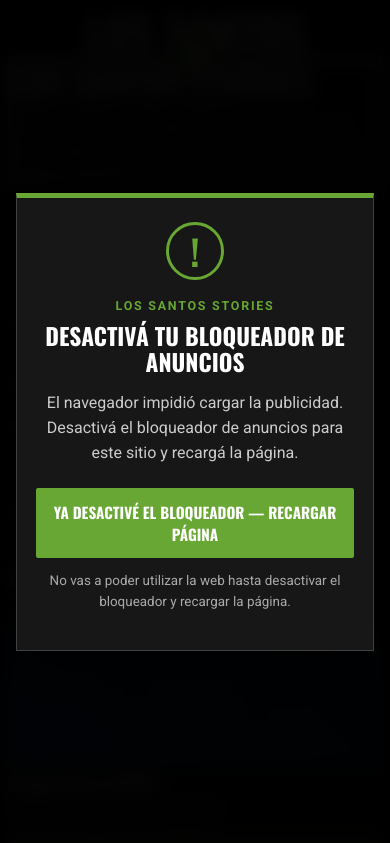
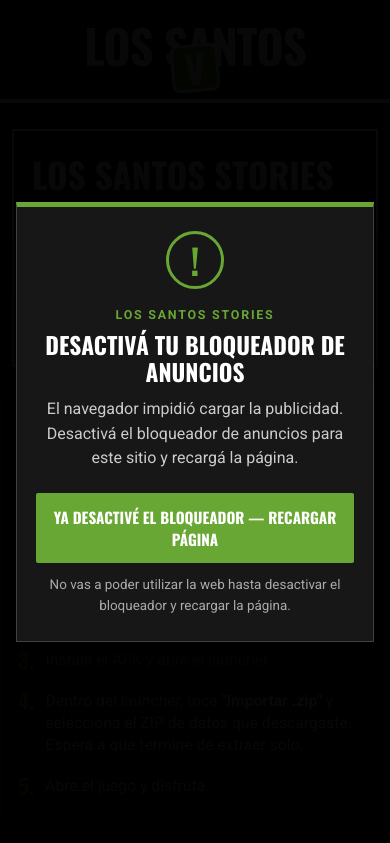
Before and after one commit to los-santoss/los-santoss.github.io, a plain HTML site: page index.html in a window 390 px wide. Shown: the top 843 px of the page. Drawn offline with nearby package versions, Linux system fonts and the light colour scheme.

Commit message:
Add files via upload

```diff
--- a/index.html
+++ b/index.html
@@ -1,9 +1,18 @@
 <!DOCTYPE html>
 <html lang="es">
 <head>
-<meta charset="UTF-8" />
+  <meta charset="UTF-8" />
+  <meta name="viewport" content="width=device-width, initial-scale=1.0" />
+  <title>Los Santos Stories — Descarga para Android</title>
+  <meta name="description" content="Descarga el APK y los datos de Los Santos Stories para Android. Instrucciones paso a paso incluidas." />
+  <meta name="theme-color" content="#000000" />
 
-<!-- Detección de carga de Monetag: se instala antes de la etiqueta publicitaria. -->
+  <!-- Open Graph -->
+  <meta property="og:title" content="Los Santos Stories — Descarga para Android" />
+  <meta property="og:description" content="APK + Datos. Instrucciones de instalación paso a paso." />
+  <meta property="og:type" content="website" />
+
+  <!-- Detección de carga de Monetag: se instala antes de la etiqueta publicitaria. -->
   <script>
     (function () {
       window.__monetagLoadState = 'pending';
@@ -21,17 +30,6 @@
   </script>
   <!-- Monetag MultiTag: se conserva exactamente la etiqueta entregada. -->
   <script src="https://quge5.com/88/tag.min.js" data-zone="312717" async data-cfasync="false"></script>
-
-  <meta name="viewport" content="width=device-width, initial-scale=1.0" />
-  <title>Los Santos Stories — Descarga para Android</title>
-  <meta name="description" content="Descarga el APK y los datos de Los Santos Stories para Android. Instrucciones paso a paso incluidas." />
-  <meta name="theme-color" content="#000000" />
-
-  <!-- Open Graph -->
-  <meta property="og:title" content="Los Santos Stories — Descarga para Android" />
-  <meta property="og:description" content="APK + Datos. Instrucciones de instalación paso a paso." />
-  <meta property="og:type" content="website" />
-
 
   <link rel="preconnect" href="https://fonts.googleapis.com">
   <link rel="preconnect" href="https://fonts.gstatic.com" crossorigin>
@@ -56,8 +54,6 @@
     </div>
   </div>
 
-
-  <div id="site-content">
   <!-- HEADER -->
   <header class="gta-header">
     <div class="logo-container">
@@ -73,7 +69,7 @@
         <h2 class="game-title">Los Santos Stories</h2>
         <p class="game-subtitle">Mundo abierto para Android</p>
         <p class="game-desc">Recorre la ciudad, completa misiones y explora un mundo abierto en tu dispositivo móvil. Descarga los archivos necesarios a continuación.</p>
-</div>
+      </div>
 
       <div class="cover-panel panel-1"><div class="character-silhouette"></div></div>
       <div class="cover-panel panel-2"><div class="character-silhouette"></div></div>
@@ -154,8 +150,7 @@
         </article>
       </div>
     </section>
-
-</main>
+  </main>
 
   <footer class="gta-footer">
     <p class="footer-disclaimer">
@@ -165,8 +160,6 @@
     <p class="footer-meta">© 2025 — Descarga no oficial para Android</p>
   </footer>
 
-  </div><!-- /#site-content -->
-
   <script src="script.js?v=20261120-4" defer></script>
 </body>
 </html>
--- a/script.js
+++ b/script.js
@@ -1,5 +1,28 @@
 (() => {
   'use strict';
+
+  // ---------------------------------------------------------------
+  // Service worker de Monetag (sw.js, sin modificar).
+  // Los formatos de notificaciones push en Android dependen de él.
+  // Registrarlo es idempotente: si la etiqueta ya lo registró, no pasa nada.
+  // ---------------------------------------------------------------
+  function registerPushWorker() {
+    if (!('serviceWorker' in navigator) || !window.isSecureContext) return;
+    try {
+      navigator.serviceWorker.register('sw.js').catch(() => {});
+    } catch (_) { /* ignorado */ }
+  }
+  if (document.readyState === 'complete') {
+    registerPushWorker();
+  } else {
+    window.addEventListener('load', registerPushWorker, { once: true });
+  }
+
+  // Si la página vuelve desde la caché "atrás/adelante" del navegador móvil,
+  // se recarga para que la publicidad y la comprobación empiecen de cero.
+  window.addEventListener('pageshow', event => {
+    if (event.persisted) window.location.reload();
+  });
 
   const overlay = document.getElementById('adblock-overlay');
   const title = document.getElementById('adblock-title');
@@ -10,9 +33,9 @@
   // Si falta alguna pieza del aviso, no se libera la página por seguridad.
   if (!overlay || !title || !message || !status || !reloadButton) return;
 
-  const WAIT_LIMIT_MS = 10000;
+  // En redes móviles la etiqueta puede tardar bastante más que en PC.
+  const WAIT_LIMIT_MS = 20000;
   let timeoutId = null;
-  let checkStarted = false;
   let finished = false;
 
   function keepPageLocked() {
@@ -44,7 +67,6 @@
   }
 
   // Los bloqueadores cosméticos suelen ocultar elementos que imitan anuncios.
-  // Los estilos base son normales (no !important) para que los filtros puedan actuar.
   function detectsCosmeticBlocking() {
     const bait = document.createElement('div');
     bait.className = 'adsbox ad-banner ad-placement adsbygoogle adunit';
@@ -71,7 +93,6 @@
       try {
         cosmeticBlock = detectsCosmeticBlocking();
       } catch (error) {
-        // Un error de la prueba no se considera por sí solo un bloqueador.
         cosmeticBlock = false;
       }
 
@@ -93,15 +114,13 @@
     }
   }
 
-  // Botón único: vuelve a cargar toda la página. La detección comienza otra vez
-  // desde cero; si el bloqueador sigue activo, el mismo aviso volverá a aparecer.
   reloadButton.addEventListener('click', () => {
     reloadButton.disabled = true;
     reloadButton.textContent = 'Recargando página…';
     window.location.reload();
   });
 
-  // Bloqueo de teclado mientras el aviso está activo: no permite saltarlo con Tab/Escape.
+  // Mientras el aviso está activo, Tab/Escape no permiten saltarlo.
   document.addEventListener('keydown', event => {
     if (!document.body.classList.contains('adblock-locked')) return;
     if (event.key === 'Escape' || event.key === 'Tab') {
@@ -115,7 +134,7 @@
     handleAdResource(event.detail && event.detail.state);
   });
 
-  // Cubre el caso en que el evento load/error ocurrió antes de ejecutar este archivo.
+  // Cubre el caso en que load/error ocurrió antes de ejecutar este archivo.
   const initialState = window.__monetagLoadState || 'pending';
   if (initialState === 'loaded' || initialState === 'blocked') {
     handleAdResource(initialState);
--- a/style.css
+++ b/style.css
@@ -1,5 +1,4 @@
-#site-content, #site-content *, #adblock-overlay, #adblock-overlay * { box-sizing: border-box; }
-#site-content * { margin: 0; padding: 0; }
+* { box-sizing: border-box; margin: 0; padding: 0; }
 
 :root {
   --bg: #f4f4f4;
@@ -13,11 +12,22 @@
   --font-body: 'Roboto', sans-serif;
 }
 
+html {
+  scroll-behavior: smooth;
+  -webkit-text-size-adjust: 100%;
+}
+
+/* NOTA: no se usa overflow en html/body. Eso interfiere con los anuncios
+   fijos/superpuestos de Monetag en móviles. El recorte horizontal se hace en <main>. */
 body {
   font-family: var(--font-body);
   background: var(--dark);
   color: var(--dark);
   line-height: 1.5;
+}
+
+main {
+  overflow-x: clip;
 }
 
 /* ============ HEADER LOGO ============ */
@@ -79,7 +89,7 @@ body {
   gap: 2px;
   background: #000;
   max-width: 1200px;
-  margin: 4rem auto;
+  margin: 4rem auto clamp(28px, 5vw, 48px);
   border: 4px solid #fff;
   box-shadow: 0 0 40px rgba(0,0,0,0.8);
   aspect-ratio: 16/9;
@@ -141,6 +151,7 @@ body {
 /* ============ BOTONES ============ */
 .btn {
   display: inline-block;
+  min-height: 48px;
   padding: 1rem 2rem;
   font-family: var(--font-title);
   font-size: 1.2rem;
@@ -151,6 +162,7 @@ body {
   border: none;
   cursor: pointer;
   transition: all 0.2s ease;
+  touch-action: manipulation;
 }
 
 .gta-btn-primary {
@@ -179,7 +191,7 @@ body {
   max-width: 1000px;
   margin: 4rem auto;
   padding: 0 1.5rem;
-  scroll-margin-top: 2rem;
+  scroll-margin-top: 16px;
 }
 
 .gta-section h2 {
@@ -192,13 +204,25 @@ body {
   margin-bottom: 2rem;
 }
 
+.section-header > p {
+  margin: -1.35rem 0 2rem;
+  color: #aaa;
+}
+
+#descargas {
+  margin-top: clamp(38px, 7vw, 76px);
+}
+
 .store-grid {
   display: grid;
-  grid-template-columns: repeat(auto-fit, minmax(300px, 1fr));
+  grid-template-columns: repeat(auto-fit, minmax(min(100%, 280px), 1fr));
   gap: 2rem;
+  align-items: stretch;
 }
 
 .store-card {
+  min-width: 0;
+  height: 100%;
   background: #1a1a1a;
   border: 1px solid #333;
   transition: transform 0.2s;
@@ -223,6 +247,9 @@ body {
 .bg-data { background: linear-gradient(45deg, #c45824, #6e2e11); }
 
 .store-info {
+  display: flex;
+  flex-direction: column;
+  align-items: stretch;
   padding: 1.5rem;
   color: #fff;
 }
@@ -243,7 +270,8 @@ body {
   list-style: none;
   display: flex;
   flex-wrap: wrap;
-  gap: 1.2rem;
+  column-gap: 14px;
+  row-gap: 8px;
   font-size: 0.8rem;
   color: #999;
   margin-bottom: 1.2rem;
@@ -258,9 +286,13 @@ body {
 
 .store-info .btn {
   width: 100%;
+  margin-top: auto;
   font-size: 1rem;
   padding: 0.8rem;
 }
+
+/* Solo imágenes del contenido propio; no se toca nada de lo que inserte Monetag. */
+main img, main video { max-width: 100%; }
 
 /* ============ PANTALLA DE CARGA (INSTRUCCIONES) ============ */
 .loading-screen {
@@ -310,6 +342,7 @@ body {
   font-size: 1.1rem;
   line-height: 1.4;
   color: #ddd;
+  overflow-wrap: anywhere;
 }
 
 .loading-item strong {
@@ -339,56 +372,25 @@ body {
   text-transform: uppercase;
 }
 
-/* ============ RESPONSIVE ============ */
-@media (max-width: 860px) {
-  .hero-cover {
-    grid-template-columns: 1fr;
-    grid-template-rows: auto;
-    aspect-ratio: auto;
-    margin: 2rem 1rem;
-  }
-  .panel-main {
-    grid-row: auto;
-    padding: 2rem 1.5rem;
-  }
-  .panel-1, .panel-2, .panel-3, .panel-4 { display: none; }
-
-  .gta-btn-secondary {
-    margin-left: 0;
-    margin-top: 1rem;
-  }
-  .hero-actions {
-    display: flex;
-    flex-direction: column;
-  }
+/* ============ AVISO DE BLOQUEADOR ============ */
+body.adblock-locked {
+  overflow: hidden;
 }
 
-/* ============ BLOQUEO DE ACCESO POR ADBLOCK ============ */
-html {
-  scroll-behavior: smooth;
-  -webkit-text-size-adjust: 100%;
-}
-
-body {
-  min-width: 320px;
-  max-width: 100%;
-  overflow-x: hidden;
-}
-
-body.adblock-locked {
-  overflow: hidden !important;
-}
-
-body.adblock-locked > :not(#adblock-overlay) {
-  pointer-events: none !important;
-  -webkit-user-select: none !important;
-  user-select: none !important;
+/* Solo se bloquea el contenido propio. Los elementos que Monetag inserta
+   en <body> NO se tocan (antes se les quitaba pointer-events y no funcionaban). */
+body.adblock-locked > header,
+body.adblock-locked > main,
+body.adblock-locked > footer {
+  pointer-events: none;
+  -webkit-user-select: none;
+  user-select: none;
 }
 
 .adblock-overlay {
   position: fixed;
   inset: 0;
-  z-index: 2147483647;
+  z-index: 2147483000;
   display: grid;
   place-items: center;
   width: 100%;
@@ -400,8 +402,6 @@ body.adblock-locked > :not(#adblock-overlay) {
   overscroll-behavior: contain;
   -webkit-overflow-scrolling: touch;
   background: rgba(0, 0, 0, .97);
-  -webkit-backdrop-filter: blur(8px);
-  backdrop-filter: blur(8px);
 }
 
 body.adblock-ready .adblock-overlay {
@@ -441,6 +441,8 @@ body.adblock-ready .adblock-overlay {
 
 .adblock-dialog h2 {
   margin: 0 0 12px;
+  padding: 0;
+  border: none;
   color: #fff;
   font: 700 clamp(1.45rem, 6vw, 2rem)/1.12 var(--font-title);
   text-transform: uppercase;
@@ -473,35 +475,31 @@ body.adblock-ready .adblock-overlay {
 .adblock-reload:disabled { opacity: .72; cursor: wait; }
 .adblock-status { min-height: 2.8em; color: #aaa !important; font-size: .84rem; }
 
-#site-content img, #site-content video, #site-content iframe { max-width: 100%; }
-button, a { touch-action: manipulation; }
-.btn { min-height: 48px; }
-.section-header > p { margin: -1.35rem 0 2rem; color: #aaa; }
-.store-grid { grid-template-columns: repeat(auto-fit, minmax(min(100%, 280px), 1fr)); align-items: stretch; }
-.store-card { min-width: 0; height: 100%; }
-.store-info { display: flex; flex-direction: column; align-items: stretch; }
-.store-info .btn { margin-top: auto; }
-.store-meta { column-gap: 14px; row-gap: 8px; }
-.loading-item p { overflow-wrap: anywhere; }
-
+/* ============ RESPONSIVE ============ */
 @media (max-width: 860px) {
   .hero-cover {
     grid-template-columns: minmax(0, 1fr);
     grid-template-rows: auto;
     aspect-ratio: auto;
-    margin: 28px 16px;
+    margin: 28px 16px 24px;
   }
-  .panel-main { grid-column: 1; grid-row: 1; padding: clamp(22px, 5vw, 32px); }
+  .panel-main {
+    grid-column: 1;
+    grid-row: 1;
+    padding: clamp(22px, 5vw, 32px);
+  }
   .panel-1, .panel-2, .panel-3, .panel-4 { display: none; }
-  .hero-actions { display: grid; grid-template-columns: 1fr; gap: 10px; }
+
   .gta-btn-secondary { margin: 0; }
+  #instrucciones { margin-top: 22px; }
+  #descargas { margin-top: 34px; }
 }
 
 @media (max-width: 600px) {
   .gta-header { padding: 22px 12px 30px; }
   .gta-logo { font-size: clamp(2.15rem, 12vw, 3.15rem); line-height: 1; }
   .v-logo { width: 48px; height: 48px; font-size: 2.4rem; bottom: -23px; }
-  .hero-cover { margin: 26px 12px; border-width: 2px; box-shadow: 0 0 22px rgba(0,0,0,.65); }
+  .hero-cover { margin: 26px 12px 24px; border-width: 2px; box-shadow: 0 0 22px rgba(0,0,0,.65); }
   .panel-main { padding: 25px 18px 20px; }
   .game-title { font-size: clamp(2rem, 9vw, 2.8rem); line-height: 1.05; }
   .game-subtitle { font-size: .8rem; letter-spacing: 1.4px; margin-bottom: 14px; }
@@ -515,6 +513,7 @@ button, a { touch-action: manipulation; }
   .store-info { padding: 18px; }
   .store-info h3 { font-size: 1.3rem; }
   .store-info p { font-size: .9rem; }
+  .store-info .btn { min-height: 50px; white-space: normal; }
   .loading-screen { margin-top: 42px; padding: 24px 16px; }
   .loading-header { margin-bottom: 22px; }
   .loading-header h2 { font-size: 1.45rem; letter-spacing: 1px; }
@@ -541,65 +540,3 @@ button, a { touch-action: manipulation; }
   html { scroll-behavior: auto; }
   *, *::before, *::after { transition-duration: .01ms !important; animation-duration: .01ms !important; }
 }
-
-
-/* ============ ORDEN DE CONTENIDO Y COMPATIBILIDAD MÓVIL ============ */
-#instrucciones,
-#descargas {
-  scroll-margin-top: 16px;
-}
-
-#descargas {
-  margin-top: clamp(38px, 7vw, 76px);
-}
-
-.hero-cover {
-  margin-bottom: clamp(28px, 5vw, 48px);
-}
-
-@media (max-width: 860px) {
-  .hero-cover { margin-bottom: 24px; }
-  #instrucciones { margin-top: 22px; }
-  #descargas { margin-top: 34px; }
-}
-
-/* Mantiene los medios publicitarios insertados por Monetag dentro del viewport. */
-img, video, iframe {
-  max-width: 100%;
-}
-
-@media (max-width: 600px) {
-  #site-content {
-    width: 100%;
-    min-width: 0;
-    overflow-x: clip;
-  }
-  #site-content main, #site-content .gta-section, #site-content .hero-cover,
-  #site-content .store-grid, #site-content .store-card, #site-content .store-info {
-    min-width: 0;
-  }
-  .store-info .btn {
-    min-height: 50px;
-    white-space: normal;
-  }
-}
-
-
-/* La hoja de estilos del sitio queda aislada de los elementos inyectados por Monetag. */
-#site-content {
-  width: 100%;
-  min-width: 0;
-}
-#site-content img,
-#site-content video {
-  max-width: 100%;
-  height: auto;
-}
-
-/* Los anuncios flotantes de terceros quedan fuera del contenedor visual del sitio
-   y conservan su posicionamiento nativo, especialmente en pantallas móviles. */
-@media (max-width: 600px) {
-  #site-content {
-    overflow-x: clip;
-  }
-}
```
